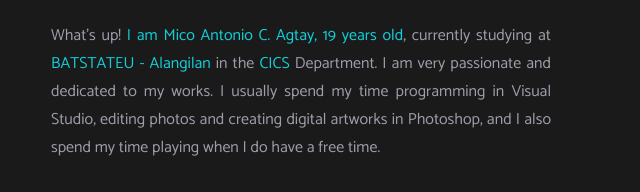
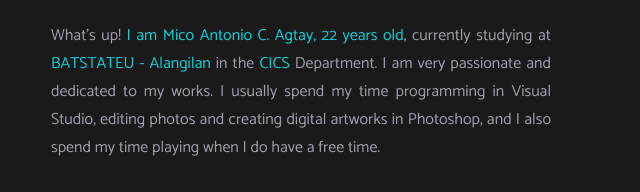
Before and after one commit to Meekouu/My-Portfolio, a plain HTML site: page index.html in a window 1280 px wide. Shown: the part 1753-1945 px from the top of the page, 605-1245 px from the left. Drawn offline with nearby package versions, Linux system fonts and the light colour scheme.

Commit message:
Update index.html

```diff
--- a/index.html
+++ b/index.html
@@ -107,7 +107,7 @@
 
         <div class="about-text">
             <h2 class="batstateu"><span class="colored">College of Informatics and Computing Sciences Department</span></h2>
-            <p>What's up! <span class="colored">I am Mico Antonio C. Agtay, 19 years old</span>, currently studying at <span class="colored">BATSTATEU - Alangilan</span> in the <span class="colored">CICS</span> Department. I am very passionate and dedicated to my works. I usually spend
+            <p>What's up! <span class="colored">I am Mico Antonio C. Agtay, 22 years old</span>, currently studying at <span class="colored">BATSTATEU - Alangilan</span> in the <span class="colored">CICS</span> Department. I am very passionate and dedicated to my works. I usually spend
             my time programming in Visual Studio, editing photos and creating digital artworks in Photoshop, and I also spend my time playing when I do have a free time.</p>
 
         </div>
```
